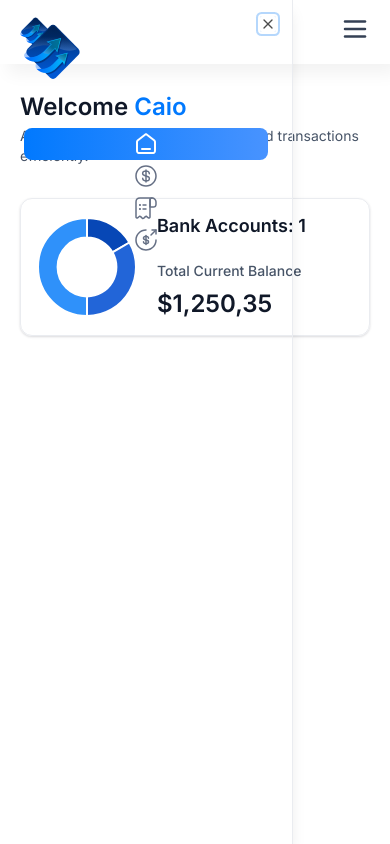
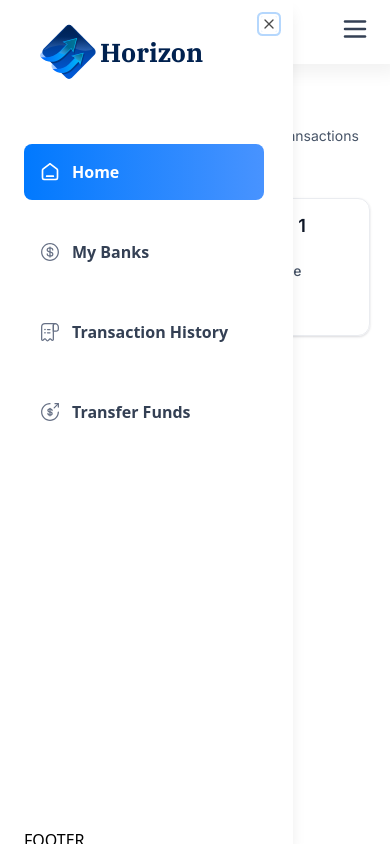
Before and after one commit to brnoliveira110/horizonbank, a Next.js app: page / in a window 390 px wide. Both pictures are taken after a click on the button 355 px from the left and 29 px from the top of the page. Built offline with nearby package versions, Linux system fonts and the light colour scheme.

Commit message:
Finalização da sideBar

```diff
--- a/components/MobileNav.tsx
+++ b/components/MobileNav.tsx
@@ -1,6 +1,11 @@
 "use client";
 import React from "react";
-import { Sheet, SheetContent, SheetTrigger } from "@/components/ui/sheet";
+import {
+  Sheet,
+  SheetClose,
+  SheetContent,
+  SheetTrigger,
+} from "@/components/ui/sheet";
 import Image from "next/image";
 import Link from "next/link";
 import { sidebarLinks } from "@/constants";
@@ -22,10 +27,10 @@
             className="cursor-pointer"
           />
         </SheetTrigger>
-        <SheetContent side="left">
+        <SheetContent side="left" className="border-none bg-white">
           <Link
             href="/"
-            className="mb-12 cursor-pointer flex items-center gap-2"
+            className="cursor-pointer flex items-center gap-1 px-4"
           >
             <Image
               src="/icons/logo.svg"
@@ -34,37 +39,51 @@
               alt="Horizon logo"
               className="size-[24px] max-xl:size-14"
             />
-            <h1 className="sidebar-logo">Horizon</h1>
+            <h1 className="text-26 font-ibm-plex-serif font-bold text-black-1">
+              Horizon
+            </h1>
           </Link>
+          <div className="mobilenav-sheet">
+            <SheetClose asChild>
+              <nav className="flex h-full flex-col gap-6 pt-16 text-white">
                 {sidebarLinks.map((item) => {
                   const isActive =
-              pathname === item.route || pathname.startsWith(`${item.route}/`);
+                    pathname === item.route ||
+                    pathname.startsWith(`${item.route}/`);
                   return (
+                    <SheetClose asChild key={item.route}>
                       <Link
                         href={item.route}
                         key={item.label}
-                className={cn("sidebar-link", {
+                        className={cn("mobilenav-sheet_close w-full", {
                           "bg-bank-gradient": isActive,
                         })}
                       >
-                <div className="relative size-6">
                         <Image
                           src={item.imgURL}
                           alt={item.label}
-                    fill
-                    className={cn({ "brightness-[3] invert-0": isActive })}
+                          width={20}
+                          height={20}
+                          className={cn({
+                            "brightness-[3] invert-0": isActive,
+                          })}
                         />
-                </div>
                         <p
-                  className={cn("sidebar-label", {
-                    "!text-white": isActive,
+                          className={cn("text-16 font-semibold text-black-2", {
+                            "text-white": isActive,
                           })}
                         >
                           {item.label}
                         </p>
                       </Link>
+                    </SheetClose>
                   );
                 })}
+                USER
+              </nav>
+            </SheetClose>
+            FOOTER
+          </div>
         </SheetContent>
       </Sheet>
     </section>
```
Lines whose indentation alone changed are shown as unchanged.
